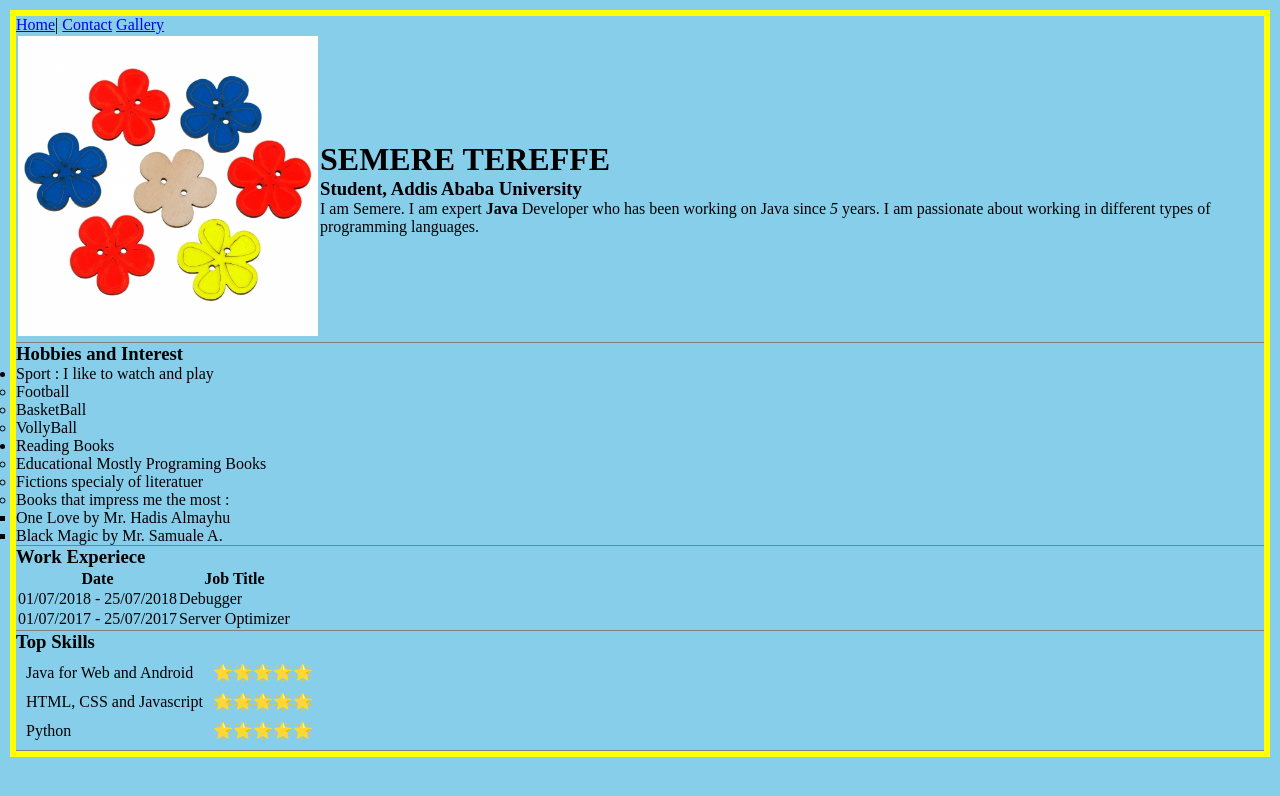
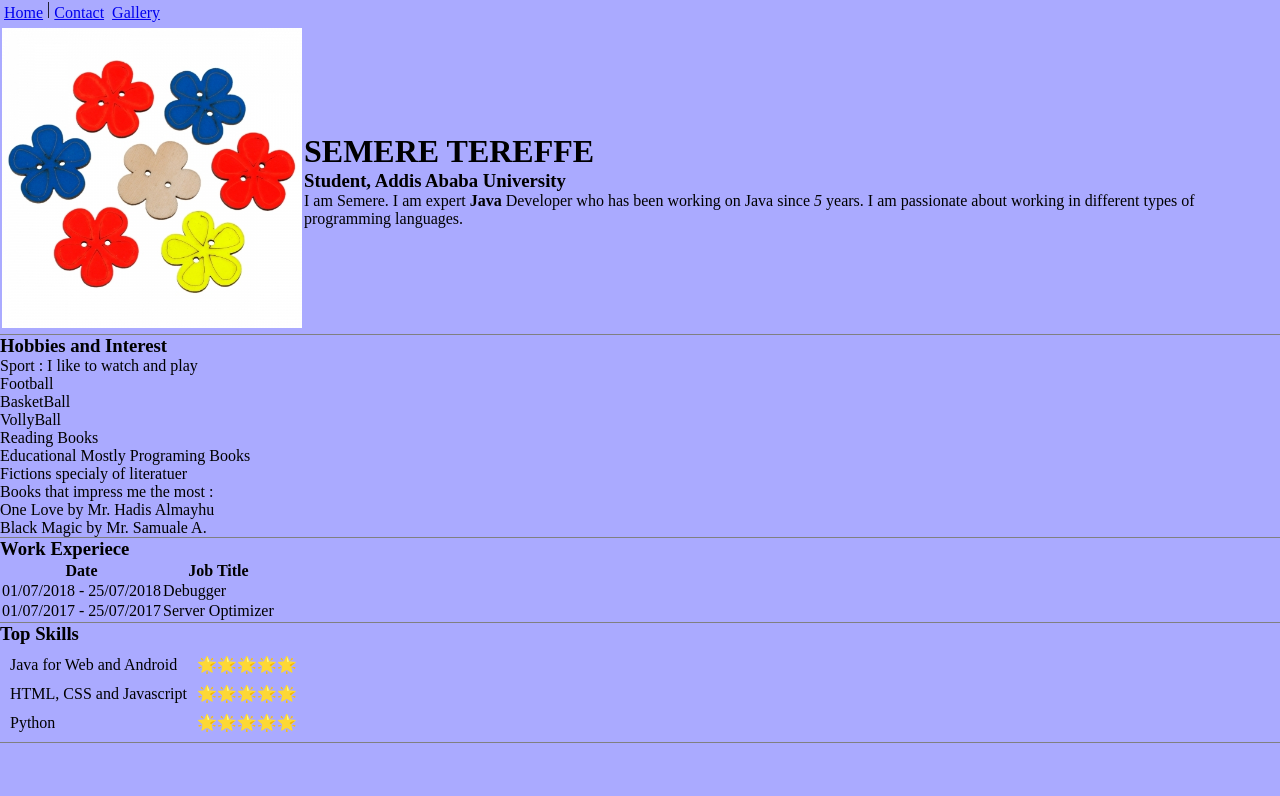
Before and after one commit to semere01/Assignment-V, a plain HTML site: page index.html in a window 1280 px wide. Drawn offline with Linux system fonts and the light colour scheme.

Commit message:
FlexBox added to overhead navigation

```diff
--- a/Asset/CSS/style.css
+++ b/Asset/CSS/style.css
@@ -28,10 +28,16 @@ h1{
 	font-size:2rem;
 }
 
+
+
 body{
 	background-color: skyblue;
-	border: solid yellow 6px;
-	margin: 10px;
+}
+
+@media screen and (min-width: 480px) {
+  body {
+    background-color: #AAAAFF;
+  }
 }
 
 header{
@@ -41,7 +47,13 @@ header{
 	top:5px;
 	left:5px;
 }
-
+.flexbox{
+	display: flex;
+}
+.flexbox > a{
+	padding: 2px;
+	margin: 2px;
+}
 #i{
 	float:left;
 	width: 150px;
--- a/index.html
+++ b/index.html
@@ -10,9 +10,10 @@
 </head>
 <body>
     <div style = "border-bottom: 1px solid grey;">
+        <div class = "flexbox">
     <a href = "index.html" > Home</a>|
     <a href = "contact.html"> Contact</a>
-    <a href = "gallery.html"> Gallery</a>
+    <a href = "gallery.html"> Gallery</a></div>
     <table>
         <tr>
             <td>
```
